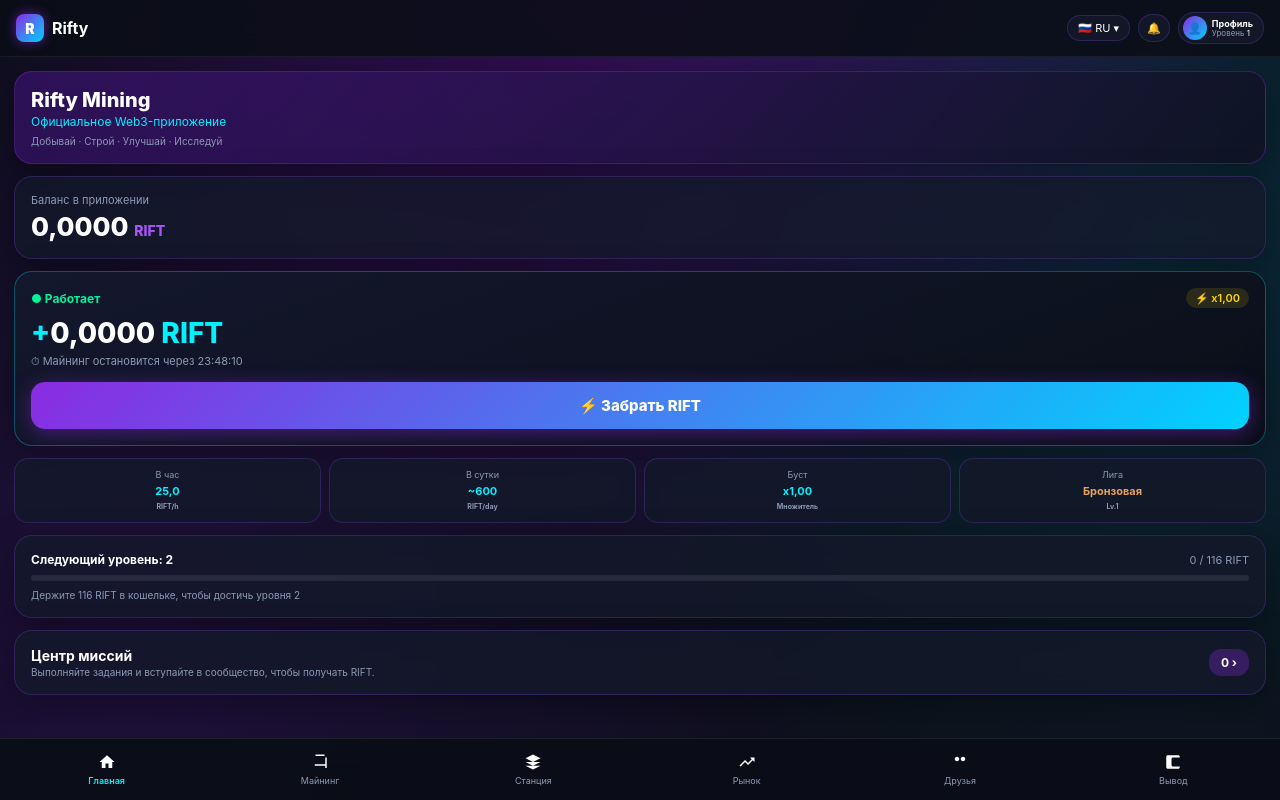
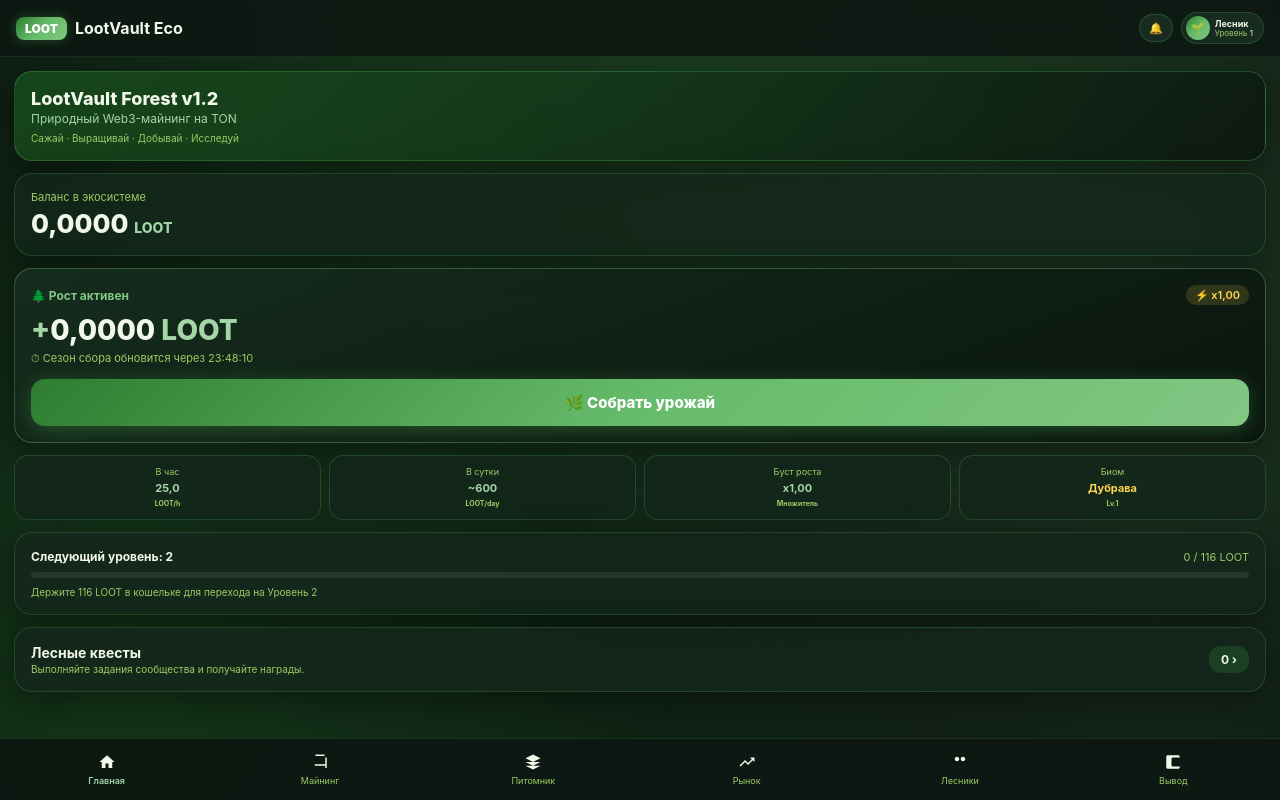
Before and after one commit to wryety05-arch/cybervault, a plain HTML site: page index.html in a window 1280 px wide. Drawn offline with Linux system fonts and the light colour scheme; a script that the page names is missing.

Commit message:
Update index.html

```diff
--- a/index.html
+++ b/index.html
@@ -3,19 +3,21 @@
 <head>
     <meta charset="UTF-8">
     <meta name="viewport" content="width=device-width, initial-scale=1.0, maximum-scale=1.0, user-scalable=no">
-    <title>Rifty Mining</title>
+    <title>LootVault Eco Mining</title>
     <!-- Официальные библиотеки Telegram WebApp и TonConnect UI -->
     <script src="https://telegram.org/js/telegram-web-app.js"></script>
     <script src="https://unpkg.com/@tonconnect/ui@latest/dist/tonconnect-ui.min.js"></script>
     <style>
         :root {
-            --bg-color: #0b0e17;
-            --card-bg: rgba(20, 25, 42, 0.78);
-            --card-border: rgba(140, 82, 255, 0.22);
-            --primary-grad: linear-gradient(135deg, #8a2be2 0%, #00d2ff 100%);
-            --accent-cyan: #00f2fe;
-            --text-main: #ffffff;
-            --text-muted: #8b9bb4;
+            --bg-color: #0d1812;
+            --card-bg: rgba(20, 38, 28, 0.82);
+            --card-border: rgba(76, 175, 80, 0.25);
+            --primary-grad: linear-gradient(135deg, #2e7d32 0%, #66bb6a 50%, #81c784 100%);
+            --eco-glow: rgba(76, 175, 80, 0.35);
+            --accent-green: #a5d6a7;
+            --accent-gold: #ffd54f;
+            --text-main: #f1f8e9;
+            --text-muted: #9ccc65;
         }
 
         * {
@@ -30,25 +32,26 @@
 
         body {
             background-color: var(--bg-color);
+            /* Природный градиент леса, листвы и солнечного света */
             background-image:
-                radial-gradient(circle at 50% -10%, rgba(114, 9, 183, 0.45) 0%, transparent 60%),
-                radial-gradient(circle at 90% 30%, rgba(0, 210, 255, 0.15) 0%, transparent 50%),
-                radial-gradient(circle at 10% 80%, rgba(74, 20, 140, 0.3) 0%, transparent 60%);
+                radial-gradient(circle at 50% -15%, rgba(46, 125, 50, 0.45) 0%, transparent 60%),
+                radial-gradient(circle at 90% 40%, rgba(102, 187, 106, 0.18) 0%, transparent 50%),
+                radial-gradient(circle at 10% 85%, rgba(27, 94, 32, 0.4) 0%, transparent 60%);
             min-height: 100vh;
             display: flex;
             flex-direction: column;
             padding-bottom: 75px;
         }
 
-        /* Шапка 1 в 1 как в Rifty */
+        /* Эко-шапка */
         .top-header {
             display: flex;
             justify-content: space-between;
             align-items: center;
             padding: 12px 16px;
-            background: rgba(11, 14, 23, 0.88);
+            background: rgba(13, 24, 18, 0.9);
             backdrop-filter: blur(12px);
-            border-bottom: 1px solid rgba(255,255,255,0.06);
+            border-bottom: 1px solid rgba(76, 175, 80, 0.15);
             position: sticky;
             top: 0;
             z-index: 100;
@@ -62,17 +65,14 @@
             font-weight: 700;
         }
 
-        .rifty-tag {
+        .loot-tag {
             background: var(--primary-grad);
-            width: 28px;
-            height: 28px;
+            padding: 4px 9px;
             border-radius: 8px;
-            display: flex;
-            align-items: center;
-            justify-content: center;
             font-weight: 900;
-            font-size: 14px;
-            box-shadow: 0 0 12px rgba(138, 43, 226, 0.6);
+            font-size: 12px;
+            box-shadow: 0 0 12px var(--eco-glow);
+            color: #fff;
         }
 
         .header-controls {
@@ -81,8 +81,8 @@
             gap: 8px;
         }
 
-        .lang-pill, .notif-pill, .profile-pill {
-            background: rgba(20, 25, 42, 0.85);
+        .notif-pill, .profile-pill {
+            background: rgba(27, 48, 36, 0.85);
             border: 1px solid var(--card-border);
             border-radius: 20px;
             padding: 5px 10px;
@@ -93,7 +93,7 @@
         }
 
         .notif-pill {
-            padding: 6px 8px;
+            padding: 6px 9px;
             cursor: pointer;
         }
 
@@ -128,7 +128,7 @@
             display: block;
         }
 
-        /* Карточки */
+        /* Природные карточки с мягким свечением */
         .card {
             background: var(--card-bg);
             border: 1px solid var(--card-border);
@@ -136,24 +136,20 @@
             padding: 16px;
             margin-bottom: 12px;
             backdrop-filter: blur(10px);
-            box-shadow: 0 8px 32px rgba(0, 0, 0, 0.35);
+            box-shadow: 0 8px 32px rgba(0, 0, 0, 0.4);
         }
 
-        /* Главный баннер Rifty Mining с изображением портала */
         .hero-banner {
-            background: linear-gradient(135deg, rgba(74, 20, 140, 0.5) 0%, rgba(15, 20, 35, 0.95) 100%);
-            border: 1px solid rgba(138, 43, 226, 0.35);
-            position: relative;
-            overflow: hidden;
+            background: linear-gradient(135deg, rgba(27, 94, 32, 0.6) 0%, rgba(13, 24, 18, 0.95) 100%);
+            border: 1px solid rgba(76, 175, 80, 0.35);
         }
 
-        /* Блок майнинга с порталом */
         .mining-card {
-            background: linear-gradient(160deg, rgba(20, 25, 45, 0.95) 0%, rgba(10, 14, 24, 0.98) 100%);
-            border: 1px solid rgba(0, 242, 254, 0.3);
+            background: linear-gradient(160deg, rgba(22, 45, 30, 0.95) 0%, rgba(10, 20, 14, 0.98) 100%);
+            border: 1px solid rgba(129, 199, 132, 0.35);
         }
 
-        /* Кнопка сбора */
+        /* Кнопка сбора в эко-стиле */
         .btn-collect {
             width: 100%;
             padding: 14px;
@@ -165,7 +161,7 @@
             font-size: 15px;
             cursor: pointer;
             text-align: center;
-            box-shadow: 0 4px 20px rgba(138, 43, 226, 0.45);
+            box-shadow: 0 4px 20px var(--eco-glow);
         }
 
         .btn-collect:active {
@@ -173,7 +169,7 @@
             transform: scale(0.99);
         }
 
-        /* 4 блока статистики в ряд */
+        /* 4 блока статистики */
         .stats-grid {
             display: grid;
             grid-template-columns: repeat(4, 1fr);
@@ -219,16 +215,16 @@
             border-radius: 4px;
         }
 
-        /* Нижняя навигация (6 кнопок) */
+        /* Нижняя навигация */
         .bottom-nav {
             position: fixed;
             bottom: 0;
             left: 0;
             right: 0;
             height: 62px;
-            background: rgba(11, 14, 23, 0.96);
+            background: rgba(13, 24, 18, 0.96);
             backdrop-filter: blur(15px);
-            border-top: 1px solid rgba(255,255,255,0.08);
+            border-top: 1px solid rgba(76, 175, 80, 0.2);
             display: flex;
             justify-content: space-around;
             align-items: center;
@@ -249,7 +245,7 @@
         }
 
         .nav-btn.active {
-            color: var(--accent-cyan);
+            color: var(--accent-green);
             font-weight: 600;
         }
 
@@ -268,19 +264,18 @@
 </head>
 <body>
 
-    <!-- ВЕРХНЯЯ ШАПКА RIFTY -->
+    <!-- ЭКО-ШАПКА -->
     <div class="top-header">
         <div class="brand-box">
-            <div class="rifty-tag">R</div>
-            <span>Rifty</span>
+            <div class="loot-tag">LOOT</div>
+            <span>LootVault Eco</span>
         </div>
         <div class="header-controls">
-            <div class="lang-pill">🇷🇺 RU ▾</div>
             <div class="notif-pill" onclick="alert('Уведомлений нет')">🔔</div>
             <div class="profile-pill" onclick="switchTab('withdraw')">
-                <div class="avatar-circle">👤</div>
+                <div class="avatar-circle">🌱</div>
                 <div>
-                    <div style="font-size: 9px; font-weight: bold; line-height: 1;">Профиль</div>
+                    <div style="font-size: 9px; font-weight: bold; line-height: 1;">Лесник</div>
                     <div style="font-size: 8px; color: var(--text-muted);">Уровень <span id="ui-lvl-num">1</span></div>
                 </div>
             </div>
@@ -290,100 +285,100 @@
     <div class="content">
         <!-- 1. ГЛАВНАЯ СТРАНИЦА -->
         <div id="view-home" class="tab-view active">
-            <!-- Баннер проекта с порталом -->
+            <!-- Эко-баннер -->
             <div class="card hero-banner">
-                <div style="font-size: 20px; font-weight: 800; margin-bottom: 2px;">Rifty Mining</div>
-                <div style="font-size: 12px; color: var(--accent-cyan); margin-bottom: 6px;">Официальное Web3-приложение</div>
-                <div style="font-size: 10px; color: var(--text-muted);">Добывай · Строй · Улучшай · Исследуй</div>
+                <div style="font-size: 18px; font-weight: 800; margin-bottom: 2px;">LootVault Forest v1.2</div>
+                <div style="font-size: 12px; color: var(--accent-green); margin-bottom: 6px;">Природный Web3-майнинг на TON</div>
+                <div style="font-size: 10px; color: var(--text-muted);">Сажай · Выращивай · Добывай · Исследуй</div>
             </div>
 
-            <!-- Баланс в приложении (Обнулен до 0) -->
+            <!-- Баланс (Обнулен) -->
             <div class="card" onclick="switchTab('withdraw')" style="cursor: pointer;">
-                <div style="font-size: 11px; color: var(--text-muted); margin-bottom: 4px;">Баланс в приложении</div>
+                <div style="font-size: 11px; color: var(--text-muted); margin-bottom: 4px;">Баланс в экосистеме</div>
                 <div style="font-size: 26px; font-weight: 800; color: #fff;">
-                    <span id="ui-balance">0,0000</span> <span style="font-size: 14px; color: #a855f7;">RIFT</span>
+                    <span id="ui-balance">0,0000</span> <span style="font-size: 14px; color: var(--accent-green);">LOOT</span>
                 </div>
             </div>
 
             <!-- Активный майнинг (Обнулен) -->
             <div class="card mining-card">
                 <div style="display: flex; justify-content: space-between; align-items: center; margin-bottom: 8px;">
-                    <div style="font-size: 12px; font-weight: bold; color: #00f59b;">● Работает</div>
-                    <div style="font-size: 11px; background: rgba(255, 215, 0, 0.12); color: #ffd700; padding: 3px 9px; border-radius: 10px; font-weight: 600;">⚡ x1,00</div>
+                    <div style="font-size: 12px; font-weight: bold; color: #81c784;">🌲 Рост активен</div>
+                    <div style="font-size: 11px; background: rgba(255, 213, 79, 0.15); color: var(--accent-gold); padding: 3px 9px; border-radius: 10px; font-weight: 600;">⚡ x1,00</div>
                 </div>
-                <div style="font-size: 28px; font-weight: 800; color: var(--accent-cyan); margin-bottom: 4px;">
-                    +<span id="ui-mined">0,0000</span> RIFT
+                <div style="font-size: 28px; font-weight: 800; color: var(--accent-green); margin-bottom: 4px;">
+                    +<span id="ui-mined">0,0000</span> LOOT
                 </div>
-                <div style="font-size: 11px; color: var(--text-muted); margin-bottom: 14px;">⏱ Майнинг остановится через 23:48:10</div>
-                <button class="btn-collect" onclick="claimRift()">⚡ Забрать RIFT</button>
+                <div style="font-size: 11px; color: var(--text-muted); margin-bottom: 14px;">⏱ Сезон сбора обновится через 23:48:10</div>
+                <button class="btn-collect" onclick="claimLoot()">🌿 Собрать урожай</button>
             </div>
 
-            <!-- 4 блока статистики (базовые для 1 уровня) -->
+            <!-- 4 блока статистики -->
             <div class="stats-grid">
                 <div class="stat-card">
                     <div class="stat-title">В час</div>
-                    <div class="stat-val" style="color: var(--accent-cyan);">25,0<br><span style="font-size:7px; color:var(--text-muted);">RIFT/h</span></div>
+                    <div class="stat-val" style="color: var(--accent-green);">25,0<br><span style="font-size:7px; color:var(--text-muted);">LOOT/h</span></div>
                 </div>
                 <div class="stat-card">
                     <div class="stat-title">В сутки</div>
-                    <div class="stat-val" style="color: var(--accent-cyan);">~600<br><span style="font-size:7px; color:var(--text-muted);">RIFT/day</span></div>
+                    <div class="stat-val" style="color: var(--accent-green);">~600<br><span style="font-size:7px; color:var(--text-muted);">LOOT/day</span></div>
                 </div>
                 <div class="stat-card">
-                    <div class="stat-title">Буст</div>
-                    <div class="stat-val" style="color: var(--accent-cyan);">x1,00<br><span style="font-size:7px; color:var(--text-muted);">Множитель</span></div>
+                    <div class="stat-title">Буст роста</div>
+                    <div class="stat-val" style="color: var(--accent-green);">x1,00<br><span style="font-size:7px; color:var(--text-muted);">Множитель</span></div>
                 </div>
                 <div class="stat-card">
-                    <div class="stat-title">Лига</div>
-                    <div class="stat-val" style="color: #e6a15c;">Бронзовая<br><span style="font-size:7px; color:var(--text-muted);">Lv.1</span></div>
+                    <div class="stat-title">Биом</div>
+                    <div class="stat-val" style="color: var(--accent-gold);">Дубрава<br><span style="font-size:7px; color:var(--text-muted);">Lv.1</span></div>
                 </div>
             </div>
 
-            <!-- Следующий уровень (Обнулен до 1) -->
+            <!-- Следующий уровень (Обнулен) -->
             <div class="card" onclick="switchTab('withdraw')" style="cursor: pointer;">
                 <div style="display: flex; justify-content: space-between; align-items: center; margin-bottom: 6px;">
                     <div style="font-size: 12px; font-weight: bold;">Следующий уровень: 2</div>
-                    <div style="font-size: 11px; color: var(--text-muted);">0 / 116 RIFT</div>
+                    <div style="font-size: 11px; color: var(--text-muted);">0 / 116 LOOT</div>
                 </div>
                 <div class="progress-track"><div class="progress-fill" id="lvl-progress"></div></div>
-                <div style="font-size: 10px; color: var(--text-muted);">Держите 116 RIFT в кошельке, чтобы достичь уровня 2</div>
+                <div style="font-size: 10px; color: var(--text-muted);">Держите 116 LOOT в кошельке для перехода на Уровень 2</div>
             </div>
 
-            <!-- Центр миссий -->
-            <div class="card" onclick="alert('Центр миссий открыт')" style="display:flex; justify-content:space-between; align-items:center; cursor:pointer;">
+            <!-- Лесные квесты -->
+            <div class="card" onclick="alert('Эко-задания открыты')" style="display:flex; justify-content:space-between; align-items:center; cursor:pointer;">
                 <div>
-                    <div style="font-size: 14px; font-weight: bold;">Центр миссий</div>
-                    <div style="font-size: 10px; color: var(--text-muted); margin-top: 2px;">Выполняйте задания и вступайте в сообщество, чтобы получать RIFT.</div>
+                    <div style="font-size: 14px; font-weight: bold;">Лесные квесты</div>
+                    <div style="font-size: 10px; color: var(--text-muted); margin-top: 2px;">Выполняйте задания сообщества и получайте награды.</div>
                 </div>
-                <div style="background: rgba(138,43,226,0.3); padding: 6px 12px; border-radius: 12px; font-weight: bold; font-size: 12px;">0 ›</div>
+                <div style="background: rgba(46,125,50,0.3); padding: 6px 12px; border-radius: 12px; font-weight: bold; font-size: 12px;">0 ›</div>
             </div>
         </div>
 
         <!-- 2. МАЙНИНГ -->
         <div id="view-mining" class="tab-view">
             <div class="card">
-                <div style="font-weight: 800; color: var(--accent-cyan); font-size: 14px; margin-bottom: 4px;">Dynamic SBT Vault (TEP-85)</div>
-                <div style="font-size: 11px; color: var(--text-muted); margin-bottom: 8px;">Ончейн-депозит и ускорение</div>
-                <div style="font-size: 12px;">Залог в Vault: <b style="color:#fff;">0 RIFT</b></div>
+                <div style="font-weight: 800; color: var(--accent-green); font-size: 14px; margin-bottom: 4px;">Dynamic Eco Vault (TEP-85)</div>
+                <div style="font-size: 11px; color: var(--text-muted); margin-bottom: 8px;">Ончейн-депозит в пуле ликвидности</div>
+                <div style="font-size: 12px;">Залог в Vault: <b style="color:#fff;">0 LOOT</b></div>
             </div>
             <div class="card" style="text-align: center;">
                 <div style="font-size: 11px; color: var(--text-muted);">ДОСТУПНО К СБОРУ</div>
-                <div style="font-size: 26px; font-weight: 800; color: var(--accent-cyan); margin: 10px 0;">+<span id="ui-mined-2">0,0000</span> RIFT</div>
-                <button class="btn-collect" onclick="claimRift()">⚡ Забрать RIFT</button>
+                <div style="font-size: 26px; font-weight: 800; color: var(--accent-green); margin: 10px 0;">+<span id="ui-mined-2">0,0000</span> LOOT</div>
+                <button class="btn-collect" onclick="claimLoot()">🌿 Собрать урожай</button>
             </div>
         </div>
 
-        <!-- 3. СТАНЦИЯ -->
+        <!-- 3. СТАНЦИЯ (ПРИРОДНЫЙ ПИТОМНИК) -->
         <div id="view-station" class="tab-view">
             <div class="card">
-                <div style="font-size: 16px; font-weight: bold;">Станция Rift</div>
-                <div style="font-size: 11px; color: var(--text-muted);">Развивайте мощность добычи</div>
+                <div style="font-size: 16px; font-weight: bold;">Природный питомник</div>
+                <div style="font-size: 11px; color: var(--text-muted);">Выращивайте саженцы и модули леса</div>
             </div>
             <div class="card">
-                <h3>Малый бокс</h3>
-                <p style="font-size: 11px; color: var(--text-muted); margin: 6px 0;">Один случайный модуль станции.</p>
+                <h3>Эко-бокс саженца</h3>
+                <p style="font-size: 11px; color: var(--text-muted); margin: 6px 0;">Один случайный природный артефакт.</p>
                 <div style="display:flex; justify-content:space-between; align-items:center; margin-top:10px;">
-                    <div style="font-size: 16px; font-weight: bold;">450 RIFT</div>
-                    <button class="btn-collect" style="width:auto; padding:10px 18px;" onclick="buyLootbox(450, 'Малый бокс')">Купить</button>
+                    <div style="font-size: 16px; font-weight: bold;">450 LOOT</div>
+                    <button class="btn-collect" style="width:auto; padding:10px 18px;" onclick="buyLootbox(450, 'Эко-бокс')">Посадить</button>
                 </div>
             </div>
         </div>
@@ -391,32 +386,32 @@
         <!-- 4. РЫНОК -->
         <div id="view-market" class="tab-view">
             <div class="card">
-                <div style="font-size: 11px; color: var(--text-muted);">Рыночная цена · 1 RIFT</div>
+                <div style="font-size: 11px; color: var(--text-muted);">Рыночная цена · 1 LOOT</div>
                 <div style="font-size: 20px; font-weight: bold; margin: 6px 0;">0,015829 TON</div>
-                <button class="btn-collect" style="margin-top: 10px;" onclick="alert('Переход на STON.fi')">Открыть STON.fi</button>
+                <button class="btn-collect" style="margin-top: 10px;" onclick="alert('Переход на стон фи / STON.fi')">Открыть стон фи</button>
             </div>
         </div>
 
         <!-- 5. ДРУЗЬЯ -->
         <div id="view-friends" class="tab-view">
             <div class="card">
-                <div style="font-size: 16px; font-weight: bold;">Приглашай и зарабатывай</div>
-                <div style="font-size: 11px; color: var(--accent-cyan); margin-top: 3px;">5% от добычи друзей</div>
+                <div style="font-size: 16px; font-weight: bold;">Приглашайте друзей-лесников</div>
+                <div style="font-size: 11px; color: var(--accent-green); margin-top: 3px;">Получайте 5% от их сбора урожая</div>
             </div>
             <div class="card">
-                <div style="font-size: 11px; color: var(--text-muted);">Ваша реферальная ссылка</div>
+                <div style="font-size: 11px; color: var(--text-muted);">Ваша лесная ссылка</div>
                 <div style="background:rgba(0,0,0,0.3); padding:8px; border-radius:8px; font-size:10px; color:var(--text-muted); margin:8px 0; word-break:break-all;">
-                    https://t.me/RiftyMiningBot?startapp=ref_5910070466
+                    https://t.me/LootVaultBot?startapp=ref_5910070466
                 </div>
-                <button class="btn-collect" onclick="copyRef()">Копировать ссылку</button>
+                <button class="btn-collect" onclick="copyRef()">Скопировать ссылку</button>
             </div>
         </div>
 
         <!-- 6. ВЫВОД -->
         <div id="view-withdraw" class="tab-view">
             <div class="card" style="text-align: center;">
-                <div style="font-size: 11px; color: var(--text-muted);">БАЛАНС В БЛОКЧЕЙНЕ</div>
-                <div style="font-size: 24px; font-weight: 800; margin: 8px 0;">0,0000 RIFT</div>
+                <div style="font-size: 11px; color: var(--text-muted);">БАЛАНС В БЛОКЧЕЙНЕ TON</div>
+                <div style="font-size: 24px; font-weight: 800; margin: 8px 0;">0,0000 LOOT</div>
                 <p style="font-size: 11px; color: var(--text-muted); margin: 8px 0;">Все транзакции уходят на ваш привязанный кошелек</p>
                 <div id="ton-connect-button"></div>
             </div>
@@ -435,7 +430,7 @@
         </button>
         <button class="nav-btn" id="nav-station" onclick="switchTab('station')">
             <svg viewBox="0 0 24 24"><path d="M12 2L2 7l10 5 10-5-10-5M2 17l10 5 10-5M2 12l10 5 10-5"/></svg>
-            Станция
+            Питомник
         </button>
         <button class="nav-btn" id="nav-market" onclick="switchTab('market')">
             <svg viewBox="0 0 24 24"><path d="M16 6l2.29 2.29-4.88 4.88-4-4L2 16.59 3.41 18l6-6 4 4 6.3-6.29L22 12V6h-6z"/></svg>
@@ -443,7 +438,7 @@
         </button>
         <button class="nav-btn" id="nav-friends" onclick="switchTab('friends')">
             <svg viewBox="0 0 24 24"><path d="M16 11c1.66 0 2.99-1.34 2.99-3S17.66 5 16 5c-1.66 0-3 1.34-3 3s1.34 3 3 3zm-8 0c1.66 0 2.99-1.34 2.99-3S9.66 5 8 5C6.34 5 5 6.34 5 8s1.34 3 3 3z"/></svg>
-            Друзья
+            Лесники
         </button>
         <button class="nav-btn" id="nav-withdraw" onclick="switchTab('withdraw')">
             <svg viewBox="0 0 24 24"><path d="M21 18v1c0 1.1-.9 2-2 2H5c-1.11 0-2-.9-2-2V5c0-1.1.89-2 2-2h14c1.1 0 2 .9 2 2v1h-9c-1.11 0-2 .9-2 2v8c0 1.1.89 2 2 2h9z"/></svg>
@@ -452,7 +447,7 @@
     </nav>
 
     <script>
-        // ВАШ ЛИЧНЫЙ КОШЕЛЕК ДЛЯ ПОЛУЧЕНИЯ ПЛАТЕЖЕЙ И ТРАНЗАКЦИЙ:
+        // ВАШ ЛИЧНЫЙ КОШЕЛЕК ДЛЯ ТРАНЗАКЦИЙ:
         const MY_WALLET_ADDRESS = "UQD1yWfSHDBQfdsHSMbxQZ4ENGCfqRMSJpnit1zMfTxVVoB1";
 
         if (window.Telegram && window.Telegram.WebApp) {
@@ -470,7 +465,7 @@
         let balance = 0.0000;
         let mined = 0.0000;
         let level = 1;
-        const ratePerSec = 25.0 / 3600; // 25 RIFT в час
+        const ratePerSec = 25.0 / 3600;
 
         setInterval(() => {
             mined += ratePerSec;
@@ -484,13 +479,13 @@
             document.getElementById('ui-lvl-num').innerText = level;
         }
 
-        function claimRift() {
+        function claimLoot() {
             balance += mined;
             mined = 0;
             updateUI();
             document.getElementById('ui-mined').innerText = '0,0000';
             document.getElementById('ui-mined-2').innerText = '0,0000';
-            alert('RIFT успешно собрано!');
+            alert('Урожай LOOT успешно собран!');
         }
 
         async function buyLootbox(price, name) {
@@ -506,7 +501,7 @@
                 });
                 balance -= price;
                 updateUI();
-                alert(`Успешно куплено: ${name}!`);
+                alert(`Успешно приобретено: ${name}!`);
             } catch (e) {
                 alert('Транзакция отменена.');
             }
@@ -521,8 +516,8 @@
         }
 
         function copyRef() {
-            navigator.clipboard?.writeText('https://t.me/RiftyMiningBot?startapp=ref_5910070466');
-            alert('Ссылка скопирована!');
+            navigator.clipboard?.writeText('https://t.me/LootVaultBot?startapp=ref_5910070466');
+            alert('Лесная ссылка скопирована!');
         }
     </script>
 </body>
```
